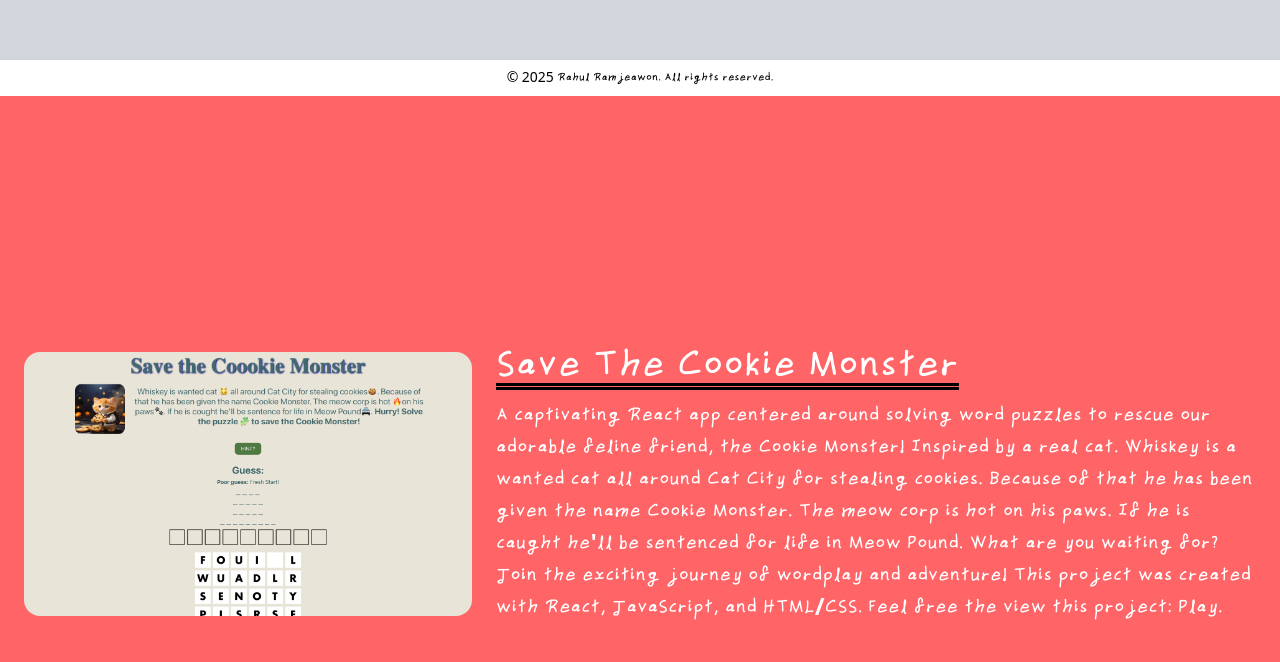
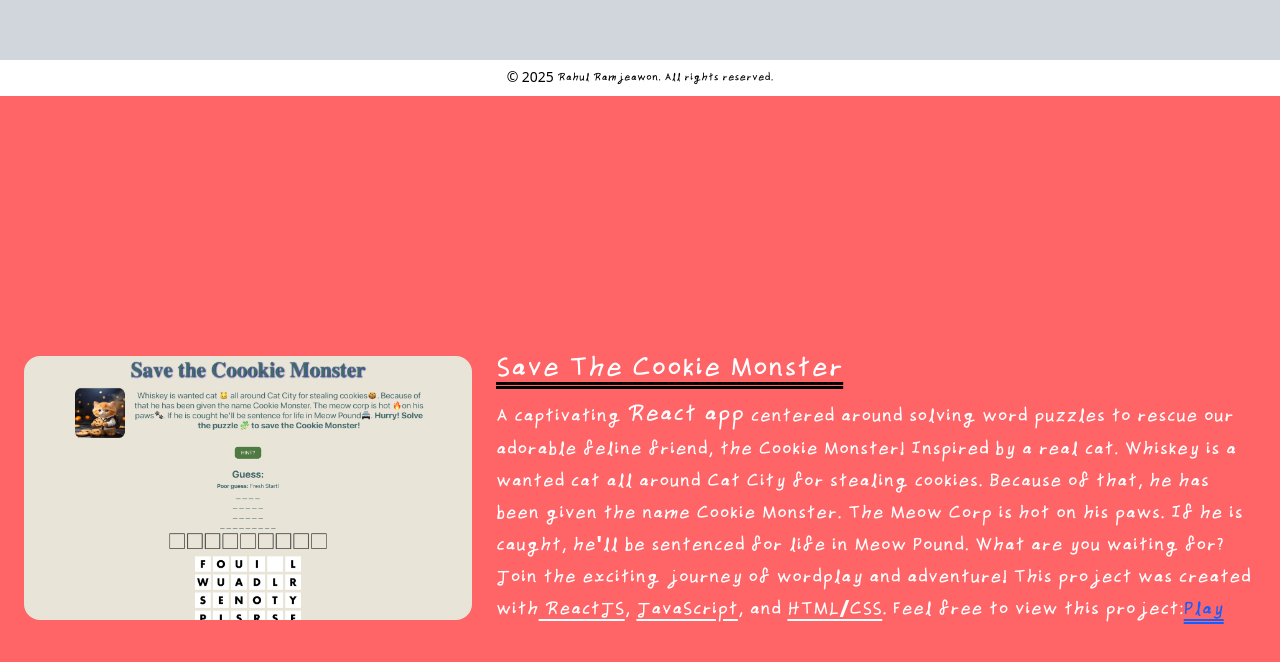
Before and after one commit to rahulrportfolio/rahulrportfolio.github.io, a React (Vite) app in the folder app/: page /#/Project in a window 1280 px wide. Shown: the part 704-1366 px from the top of the page. Built offline with nearby package versions, Linux system fonts and the light colour scheme.

Commit message:
bug fixes

```diff
--- a/app/src/components/Project.jsx
+++ b/app/src/components/Project.jsx
@@ -16,19 +16,22 @@ import chemImg8 from "../assets/projects/chemicalLearn/chemImg8.png";
 
 const Project = () => {
     return (
-        <div className="bg-gray-300 h-full items-center justify-center content-center">
+        <div className="bg-gray-300 min-h-screen flex flex-col items-center justify-center">
             <ProjectsCard />
             <ProjectTemplateOneImg image={cat} title="Save The Cookie Monster">
                 <p>
-                    A captivating React app centered around solving word puzzles
-                    to rescue our adorable feline friend, the Cookie Monster!
-                    Inspired by a real cat. Whiskey is a wanted cat all around
-                    Cat City for stealing cookies. Because of that he has been
-                    given the name Cookie Monster. The meow corp is hot on his paws.
-                    If he is caught he'll be sentenced for life in Meow Pound.
-                    What are you waiting for? Join the exciting journey of wordplay
-                    and adventure! This project was created with React, JavaScript, and HTML/CSS.
-                    Feel free the view this project: Play.
+                    A captivating <strong className="text-3xl font-extrabold">React app</strong> centered around solving word puzzles to rescue our adorable feline friend,
+                    the Cookie Monster! Inspired by a real cat. Whiskey is a wanted cat all around Cat City for stealing cookies.
+                    Because of that, he has been given the name Cookie Monster. The Meow Corp is hot on his paws.
+                    If he is caught, he'll be sentenced for life in Meow Pound. What are you waiting for?
+                    Join the exciting journey of wordplay and adventure! This project was created with
+                    <strong className="underline"> ReactJS</strong>, <strong className="underline">JavaScript</strong>, and <strong className="underline">HTML/CSS</strong>.
+                    Feel free to view this project:
+                    <a href="https://codewithtejpratab.github.io/games/">
+                        <strong className="text-blue-600 hover:text-amber-400 underline decoration-double">
+                            Play
+                        </strong>
+                    </a>
                 </p>
             </ProjectTemplateOneImg>
         </div>
@@ -36,7 +39,7 @@ const Project = () => {
 }
 export default Project;
 
-const ProjectsCard = ({ }) => {
+const ProjectsCard = () => {
     const projects = [
         {
             title: "ChemicalLearn",
@@ -49,19 +52,19 @@ const ProjectsCard = ({ }) => {
             tech: ["ReactJS", "JavaScript", "HTML/CSS"],
         },
         {
-            title: "Matrix Calcultor",
+            title: "Matrix Calculator",
             image: matrixApp1,
             tech: ["Swift", "SwiftUI", "C++"],
         },
         {
-            title: "Netflix DataBase",
+            title: "Netflix Database",
             image: er,
-            tech: ["Python", "Mysql"],
+            tech: ["Python", "MySQL"],
         }
     ];
 
     return (
-        <div className="w-full max-w-7xl h-screen flex items-center justify-center">
+        <div className="w-full max-w-7xl min-h-screen flex items-center justify-center">
             <div className="w-11/12 overflow-x-auto flex gap-12 p-4 snap-x snap-mandatory scrollbar-hide scroll-smooth">
                 {projects.map((project, index) => (
                     <div
@@ -71,6 +74,8 @@ const ProjectsCard = ({ }) => {
                         md:w-80
                         min-h-[350px]
                         hover:scale-110
+                        duration-200
+                        ease-in-out
                         snap-center
                         rounded-3xl
                         bg-gray-50
@@ -93,7 +98,7 @@ const ProjectsCard = ({ }) => {
                         <h2 className="mt-2 text-2xl md:text-3xl font-bold underline decoration-3 decoration-wavy decoration-indigo-800 text-black">
                             {project.title}
                         </h2>
-                        <p className="mt-1 text-1xl md:text-2xl font-semibold text-black">
+                        <p className="mt-1 text-xl md:text-2xl font-semibold text-black">
                             {project.tech.join(", ")}
                         </p>
                     </div>
@@ -105,16 +110,18 @@ const ProjectsCard = ({ }) => {
 
 const ProjectTemplateOneImg = ({ image, title, children, bgColor = "bg-red-400" }) => {
     return (
-        <div className={`w-full h-full ${bgColor}`}>
-            <div className={`max-w-7xl md:h-screen p-6 pb-12 flex gap-6 flex-col md:flex-row items-center justify-center gap-4 ${bgColor}`}>
+        <div className={`w-full min-h-screen flex items-center justify-center ${bgColor}`}>
+            <div className={`${bgColor} max-w-7xl w-full min-h-screen flex flex-col md:flex-row items-center justify-center gap-6 p-6 pb-10`}>
                 <img
                     src={image}
                     alt={title}
                     className="object-contain max-w-full h-auto md:max-w-md rounded-2xl"
                 />
-                <div className={`flex flex-col text-white font-bold text-center md:text-left ${bgColor}`}>
-                    <h1 className="text-4xl md:text-5xl font-extrabold underline decoration-double decoration-3 decoration-black">{title}</h1>
-                    <div className="mt-2 text-2xl md:4xl">{children}</div>
+                <div className="flex flex-col text-white font-bold text-center md:text-left w-full">
+                    <h1 className="text-3xl md:text-4xl font-extrabold underline decoration-double decoration-3 decoration-black">
+                        {title}
+                    </h1>
+                    <div className="mt-2 text-lg md:text-2xl">{children}</div>
                 </div>
             </div>
         </div>
```
Also changed, not shown: app/package.json (+4 -3 lines), app/src/index.css (line endings or trailing spaces), 1 other file (tests, documents, lock files or other folders).
